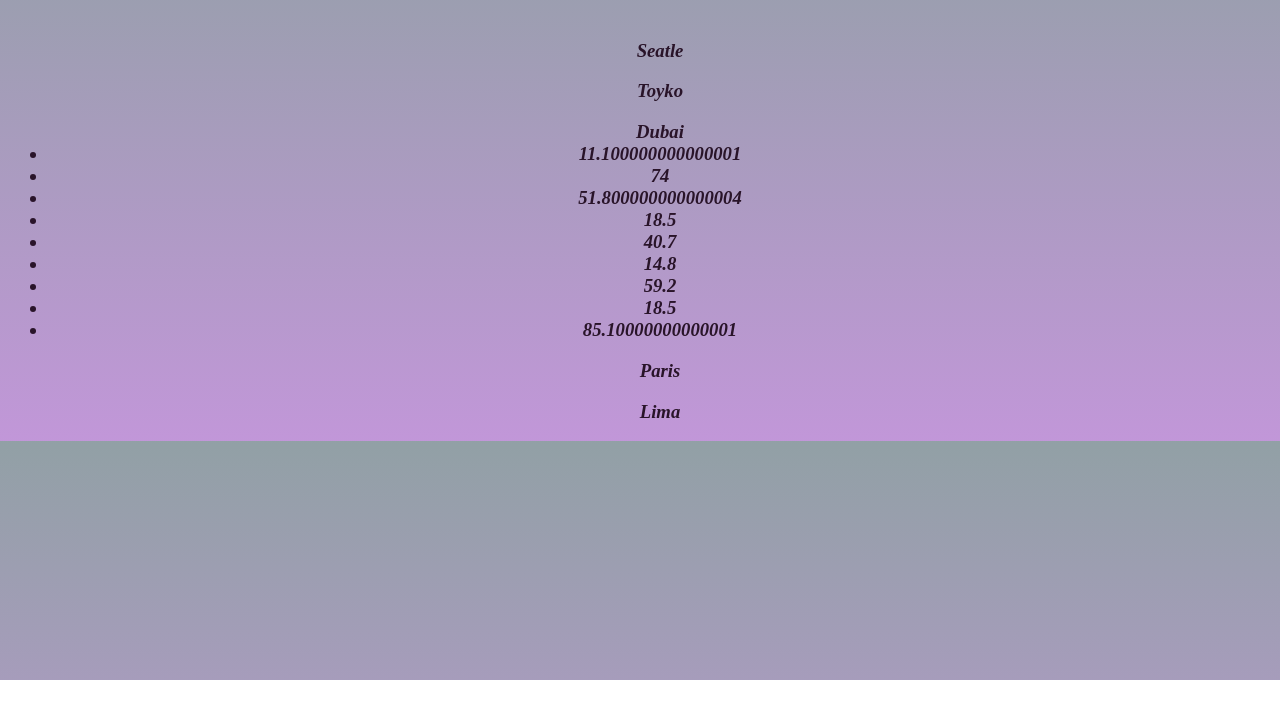
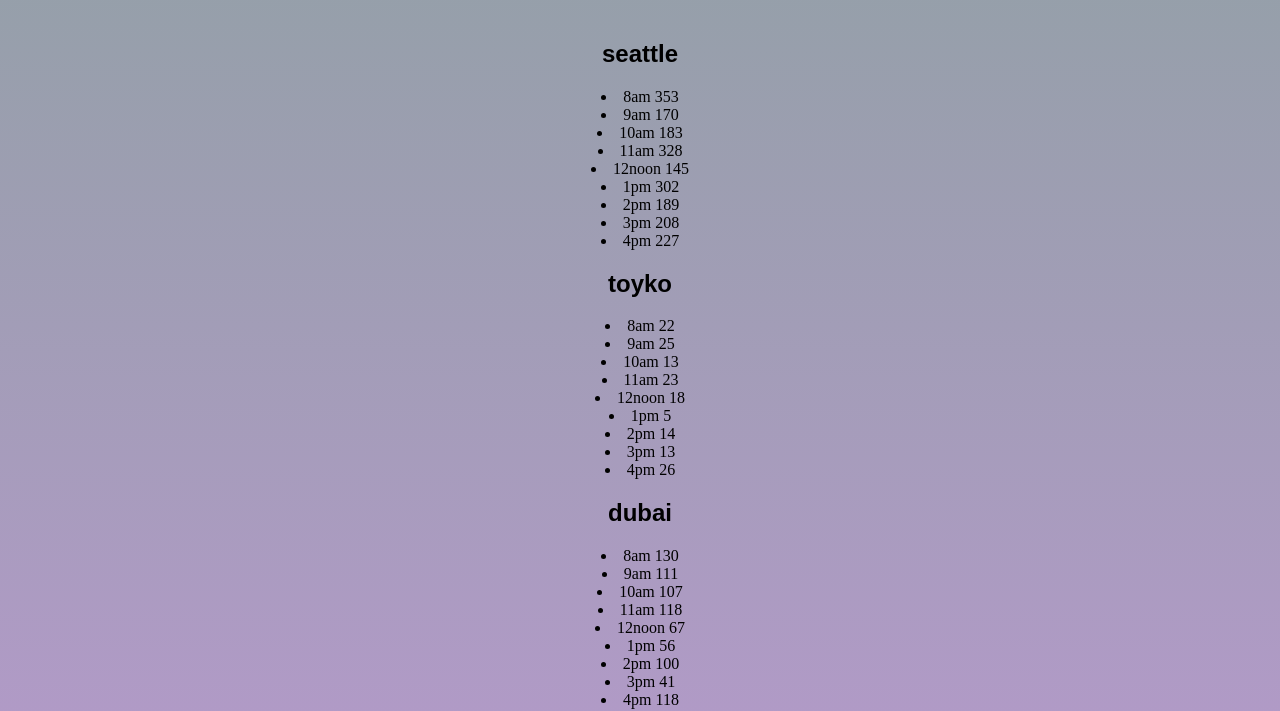
Before and after one commit to Agim2023/Cookie-Stand, a plain HTML site: page sales.html in a window 1280 px wide. Shown: the part 120-831 px from the top of the page. Before the commit the page ends 800 px from the top, so only its background shows below. Drawn offline with Linux system fonts and the light colour scheme.

Commit message:
update Lab 06

```diff
--- a/app.js
+++ b/app.js
@@ -1,7 +1,7 @@
 "use strict";
 
 let hours =
-   ['8am, 9am, 10am, 11am, 12noon, 1pm, 2pm, 3pm, 4pm']
+   ['8am', '9am', '10am', '11am', '12noon', '1pm', '2pm', '3pm', '4pm']
 
 let customer = 0;
 
@@ -19,65 +19,25 @@ function getRandomInt(min, max) {
 let Seattle8am = getRandomInt(23, 65);
 let Total8am = 6.3 * Seattle8am;
 
-console.log(getRandomInt(23,65));
-console.log(Seattle8am);
-console.log(Total8am);
+let SeattleXam = getRandomInt(min, max);
+    let totalXam = avg * SeattleXam;
+    console.log("Seattle",totalXam);
+let parent= document.getElementById("Sales Page");
 
-let Seattle9am = getRandomInt(23, 65);
-let Total9am = 6.3 * Seattle9am;
 
-console.log(getRandomInt(23,65));
-console.log(Seattle9am);
-console.log(Total9am);
-
-let Seattle10am = getRandomInt(23, 65);
-let Total10am = 6.3 * Seattle10am;
-
-console.log(getRandomInt(23,65));
-console.log(Seattle10am);
-console.log(Total10am);
-
-let Seattle11am = getRandomInt(23, 65);
-let Total11am = 6.3 * Seattle11am;
-
-console.log(getRandomInt(23,65));
-console.log(Seattle11am);
-console.log(Total11am);
-
-let Seattle12noon = getRandomInt(23, 65);
-let Total12noon = 6.3 * Seattle12noon;
-
-console.log(getRandomInt(23,65));
-console.log(Seattle12noon);
-console.log(Total12noon);
-
-let Seattle1pm = getRandomInt(23, 65);
-let Total1pm = 6.3 * Seattle1pm;
-
-console.log(getRandomInt(23,65));
-console.log(Seattle1pm);
-console.log(Total1pm);
-
-let Seattle2pm = getRandomInt(23, 65);
-let Total2pm = 6.3 * Seattle2pm;
-
-console.log(getRandomInt(23,65));
-console.log(Seattle2pm);
-console.log(Total2pm);
-
-let Seattle3pm = getRandomInt(23, 65);
-let Total3pm = 6.3 * Seattle3pm;
-
-console.log(getRandomInt(23,65));
-console.log(Seattle3pm);
-console.log(Total3pm);
-
-let Seattle4pm = getRandomInt(23, 65);
-let Total4pm = 6.3 * Seattle4pm;
-
-console.log(getRandomInt(23,65));
-console.log(Seattle4pm);
-console.log(Total4pm);
+let seattleH2 = document.createElement("h2")
+seattleH2.textContent = "seattle"; //total for each hour
+parent.appendChild(seattleH2);
+let liElm = document.createElement("li")
+for (let i = 0; i < 9; i++) {
+    let SeattleXam = getRandomInt(min, max);
+    let totalXam = Math.round(avg * SeattleXam);
+    console.log("Seattle",totalXam);
+    let parent = document.getElementById("Sales Page")
+    let liElm = document.createElement("li")
+liElm.textContent = `${hours[i]} ${totalXam}`; //total for each hour
+parent.appendChild(liElm);
+}
 
 let Location2 = "Toyko"
 let min2 = 3;
@@ -89,11 +49,18 @@ let total8am = total2 * Toyko8am;
 
 console.log(total8am);
 
+let toykoH2 = document.createElement("h2")
+toykoH2.textContent = "toyko"; //total for each hour
+parent.appendChild(toykoH2);
 for (let i = 0; i < 9; i++) {
+    let ToykoXam = getRandomInt(min2, max2);
+    let totalXam = Math.round(total2 * ToykoXam);
+    console.log("Toyko",totalXam);
+    let parent = document.getElementById("Sales Page")
+    let liElm = document.createElement("li")
+    liElm.textContent = `${hours[i]} ${totalXam}`; //total for each hour
+    parent.appendChild(liElm);
 
-    console.log(getRandomInt(3, 24));
-    console.log(Toyko8am);
-    console.log(total2);
 }
 
 let Location3 = "Dubai"
@@ -101,18 +68,21 @@ let min3 = 11;
 let max3 = 38;
 let total3 = 3.7;
 
-let Dubai9am = getRandomInt(min2, max2);
+let Dubai9am = getRandomInt(min3, max3);
 let total9am = total3 * Dubai9am;
 
 console.log(total9am);
 
+let dubaiH2 = document.createElement("h2")
+dubaiH2.textContent = "dubai"; //total for each hour
+parent.appendChild(dubaiH2);
 for (let i = 0; i < 9; i++) {
-    let DubaiXam = getRandomInt(min2, max2);
-    let totalXam = total3 * DubaiXam;
+    let DubaiXam = getRandomInt(min3, max3);
+    let totalXam = Math.round(total3 * DubaiXam);
     console.log("Dubai",totalXam);
-let parent = document.getElementById("dubai")
+let parent = document.getElementById("Sales Page")
 let liElm = document.createElement("li")
-liElm.textContent = totalXam; //total for each hour
+liElm.textContent = `${hours[i]} ${totalXam}`; //total for each hour
 parent.appendChild(liElm);
 }
 
@@ -126,10 +96,18 @@ let total10am = total4 * Paris10am;
 
 console.log(total10am);
 
+let parisH2 = document.createElement("h2")
+parisH2.textContent = "paris"; //total for each hour
+parent.appendChild(parisH2);
 for (let i = 0; i < 9; i++) {
-    console.log(getRandomInt(20, 38));
-    console.log(Paris10am);
-    console.log(total4);
+    let ParisXam = getRandomInt(min4, max4);
+    let totalXam = Math.round(total3 * ParisXam);
+    console.log("Paris",totalXam);
+    let parent = document.getElementById("Sales Page")
+    let liElm = document.createElement("li")
+    liElm.textContent = `${hours[i]} ${totalXam}`; //total for each hour
+    parent.appendChild(liElm);
+
 }
 
 let Location5 = 'Lima'
@@ -142,8 +120,16 @@ let total11am = total5 * Lima11am;
 
 console.log(total11am);
 
+let limaH2 = document.createElement("h2")
+limaH2.textContent = "lima"; //total for each hour
+parent.appendChild(limaH2);
 for (let i = 0; i < 9; i++) {
-    console.log(getRandomInt(11, 38));
-    console.log(Lima11am);
-    console.log(total5);
+    let LimaXam = getRandomInt(min5, max5);
+    let totalXam = Math.round(total5 * LimaXam);
+    console.log("Lima",totalXam);
+let parent = document.getElementById("Sales Page")
+let liElm = document.createElement("li")
+liElm.textContent = `${hours[i]} ${totalXam}`; //total for each hour
+parent.appendChild(liElm);
+
 }
--- a/sales.html
+++ b/sales.html
@@ -12,25 +12,9 @@
         <h1>Sales Page</h1>
     </header>
     <main>
-        <div class="section-box">
-
-            <h3>
-
-            <ul>Seatle </ul>
-
-            <ul id="toyko">Toyko</ul>
-
-            <ul id="dubai">Dubai</ul>
-
-            <ul>Paris</ul>
-
-            <ul>Lima</ul>
-
-        </h3>
-        </div>
-
+        <div id="Sales Page"></div>
+        <div id="seattle"></div>
     </main>
-    <div id="Locations"></div>
     <script src="app.js"></script>
 </body>
 </html>
```
Also changed, not shown: style.css (line endings or trailing spaces).
